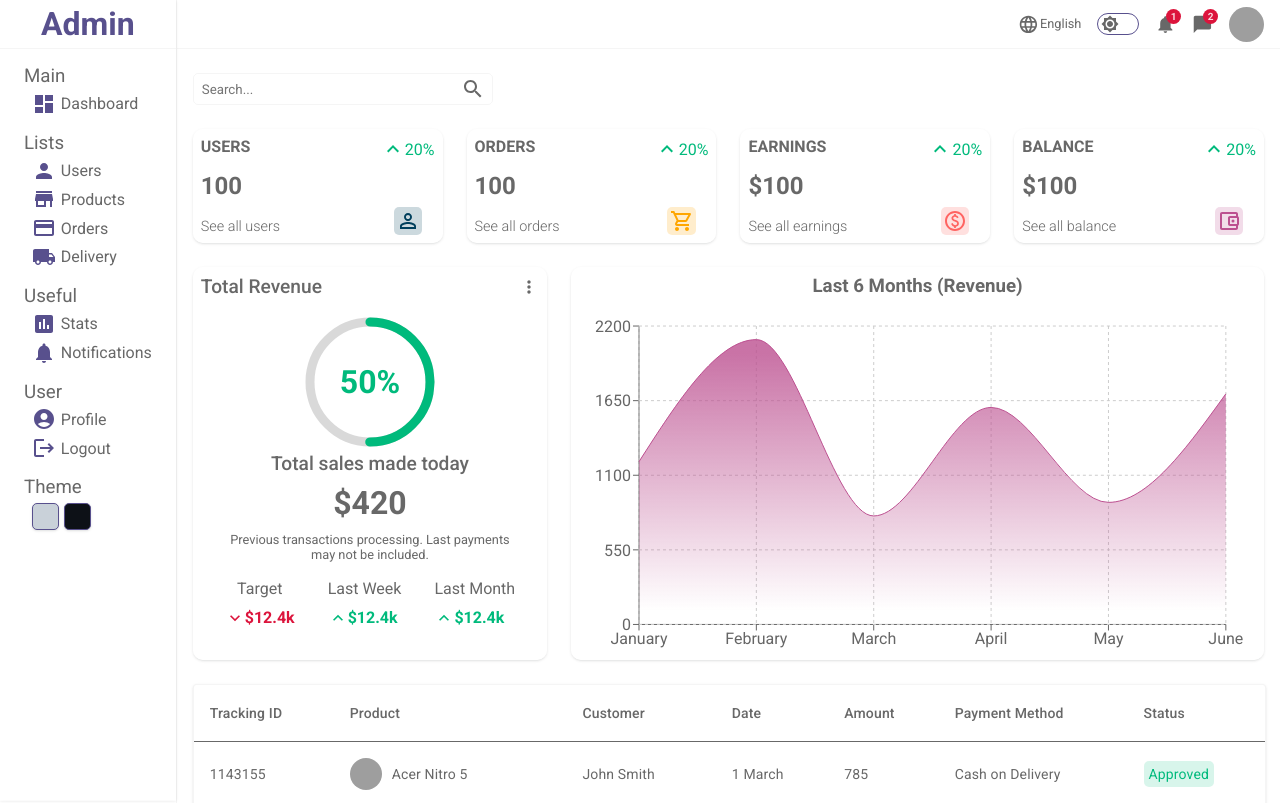
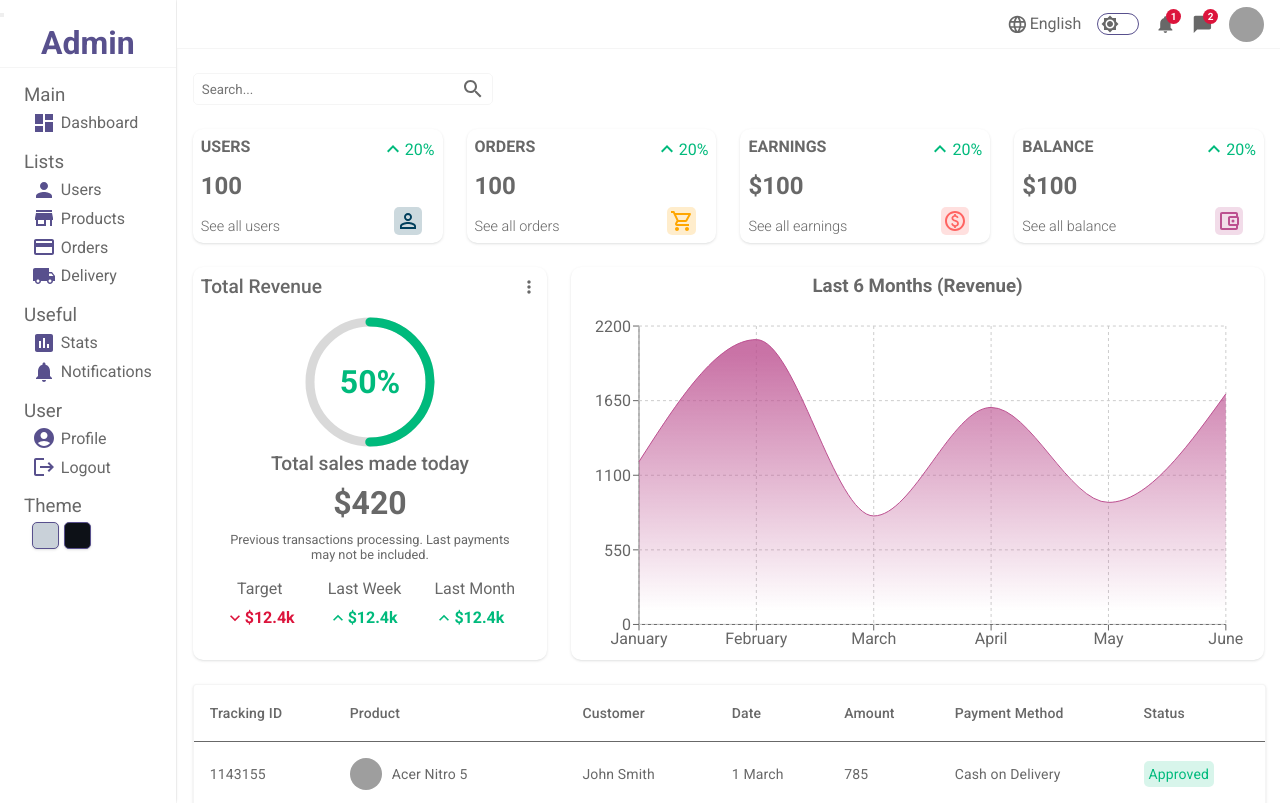
Before and after one commit to TegHocine/Dashboard-react, a React (Create React App) app: page / in a window 1280 px wide. Shown: the top 803 px of the page. Built offline with nearby package versions, Linux system fonts and the light colour scheme; grey boxes are pictures that could not be loaded.

Commit message:
feat: sticky navbar

```diff
--- a/src/components/navbar/NavBar.scss
+++ b/src/components/navbar/NavBar.scss
@@ -2,15 +2,19 @@
 
 .dark {
   .navbar {
+    background-color: $main-color;
     border-color: rgb($gray, 0.1);
   }
 }
 .navbar {
-  background-color: inherit;
+  background-color: $white;
+  position: sticky;
+  top: 0;
+  z-index: 5;
+
   height: $nav-height;
   border-bottom: 0.5px solid $border;
   @include flex(center, flex-end);
-  font-size: 80%;
 
   &__items {
     @include flex(center, center);
--- a/src/components/sidebar/SideBar.jsx
+++ b/src/components/sidebar/SideBar.jsx
@@ -19,9 +19,9 @@ const SideBar = () => {
   }
   return (
     <div className={`sidebar ${isVisible && 'show-sidebar'}`}>
-      <div
+      <button
         className={`sidebar-bg ${isVisible && 'active'}`}
-        onClick={hideSidebar}></div>
+        onClick={hideSidebar}></button>
 
       <div className='sidebar__top'>
         <Link to='/' onClick={showSidebar}>
--- a/src/components/sidebar/SideBar.scss
+++ b/src/components/sidebar/SideBar.scss
@@ -5,6 +5,8 @@
     position: absolute;
     top: 0;
     left: 0;
+    border: none;
+    outline: none;
     width: 100vw;
     height: 100vh;
     background-color: transparent;
--- a/src/pages/home/Home.scss
+++ b/src/pages/home/Home.scss
@@ -8,7 +8,7 @@
 
   &__container {
     width: 100%;
-    flex-grow: 1;
+
     .search-container {
       gap: 1.5rem;
       margin-top: 1.5rem;
--- a/src/scss/_variables.scss
+++ b/src/scss/_variables.scss
@@ -6,7 +6,7 @@ $orange: #ff6361;
 $yellow: #ffa600;
 $green: #00ba7c;
 $red: #dc143c;
-$white: #ffffffd7;
+$white: #ffffff;
 $black: #000;
 $border: #0000000a;
 $gray: #686868;
```
